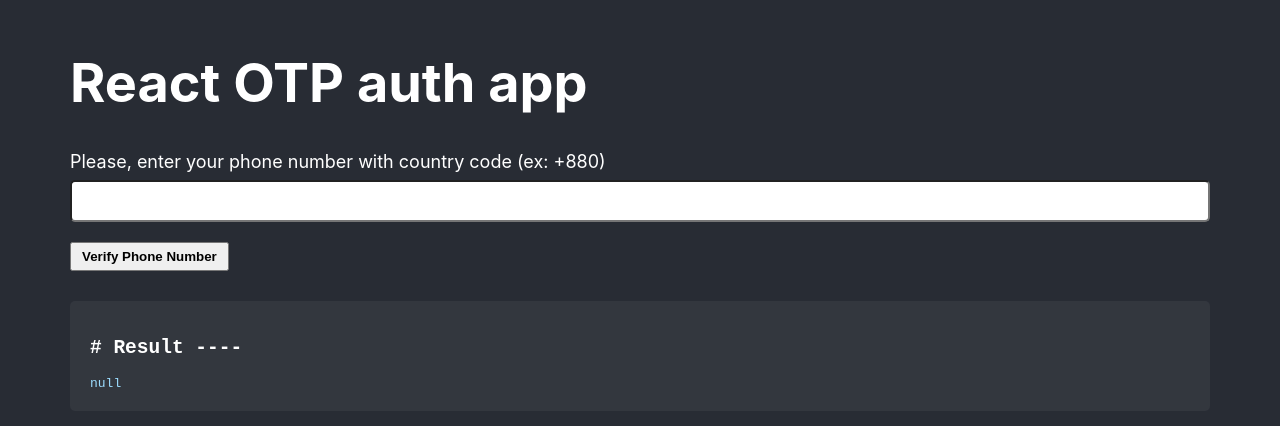
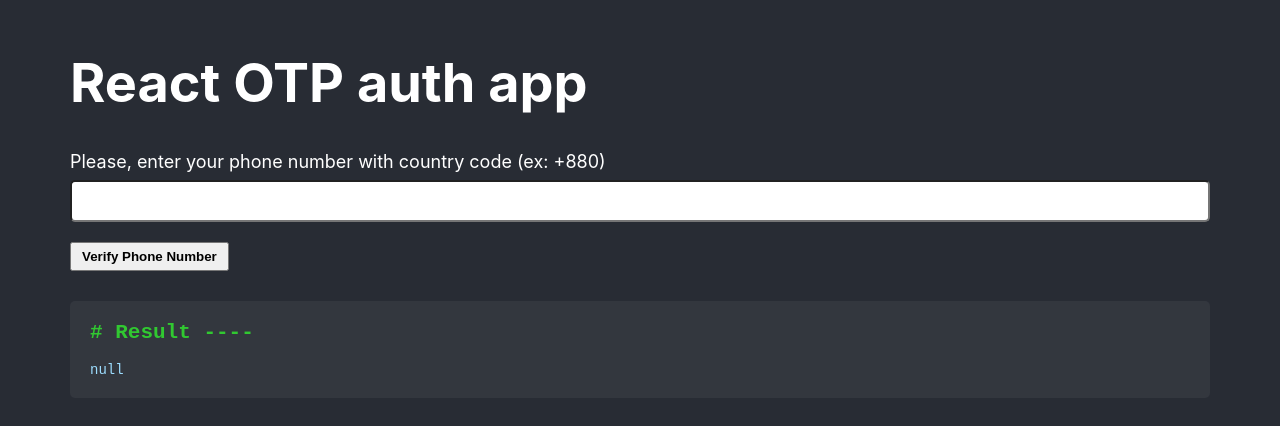
Before and after one commit to Showrin/react-otp-auth, a React (Create React App) app: page / in a window 1280 px wide. Shown: the top 426 px of the page. Built offline with nearby package versions, Linux system fonts and the light colour scheme.

Commit message:
Style the error block and result header

```diff
--- a/src/App.css
+++ b/src/App.css
@@ -46,4 +46,15 @@ body {
   border-radius: 5px;
   background-color: rgba(255, 255, 255, 5%);
   margin-top: 30px;
+  font-size: 14px;
 }
+
+.error {
+  color: #e26363;
+  margin-top: 0;
+}
+
+.result {
+  color: #31c831;
+  margin-top: 0;
+}
```
